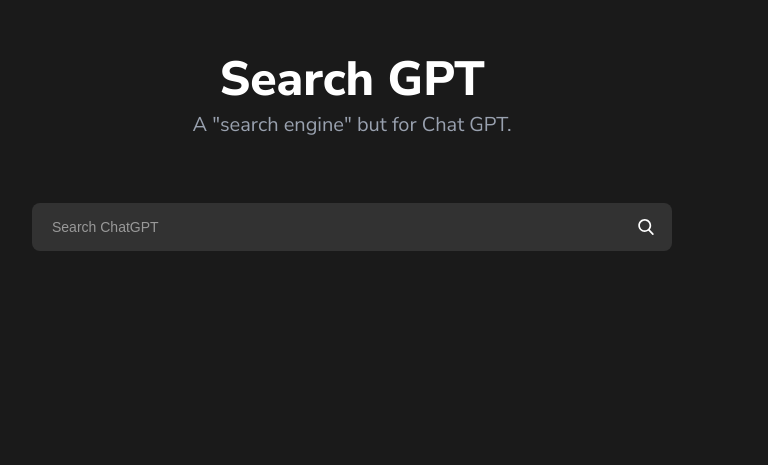
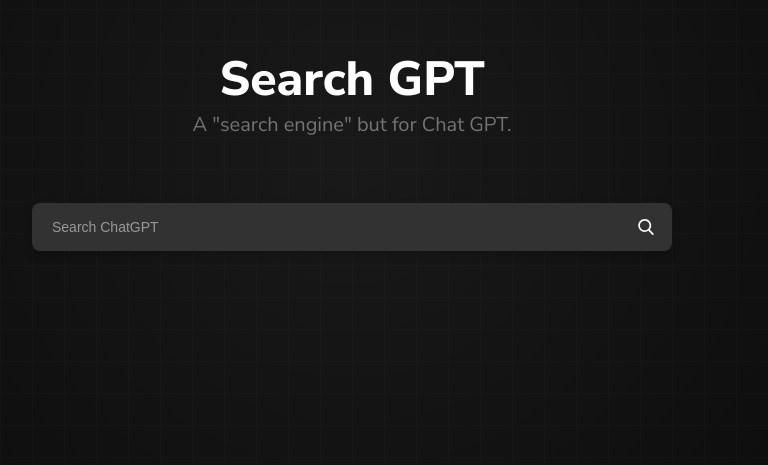
Before and after one commit to TheAmanM/search-gpt, a Next.js app: page / in a window 1280 px wide. Shown: the part 247-712 px from the top of the page, without its empty margins (288-1056 px from the left). Built offline with nearby package versions, Linux system fonts and the light colour scheme.

Commit message:
style: made home page look pretty

```diff
--- a/src/app/page.tsx
+++ b/src/app/page.tsx
@@ -9,7 +9,21 @@
   const formRef = useRef<HTMLFormElement>(null);
 
   return (
-    <main className="h-svh w-svw flex flex-col items-center justify-center bg-[#1A1A1A] text-gray-400">
+    <div className="min-h-svh w-full relative">
+      {/* Dark Sphere Grid Background */}
+      <div
+        className="absolute inset-0 -z-1"
+        style={{
+          background: "#090909",
+          backgroundImage: `
+        linear-gradient(to right, #FFFFFF03 1px, transparent 1px),
+        linear-gradient(to bottom, #FFFFFF03 1px, transparent 1px),
+        radial-gradient(circle at 50% 50%, #FFF1 0%, transparent 100%)
+      `,
+          backgroundSize: "32px 32px, 32px 32px, 100% 100%",
+        }}
+      />
+      <main className="h-svh w-svw flex flex-col items-center justify-center text-white/40">
         <Link href="/">
           <h1 className="font-bold text-4xl md:text-5xl text-white">
             Search GPT
@@ -32,7 +46,7 @@
             window.open(url, "_blank");
             formRef.current?.reset();
           }}
-        className="bg-[#323232] rounded-lg mt-12 md:mt-16 relative flex items-center text-gray-600 w-[calc(100svw-2rem)] max-w-160 py-1"
+          className="bg-[#323232] rounded-lg mt-12 md:mt-16 relative flex items-center text-gray-600 w-[calc(100svw-2rem)] max-w-160 py-1 shadow-[0_4px_8px_0px_rgba(0,0,0,0.20)]"
         >
           <input
             type="search"
@@ -56,5 +70,6 @@
           </button>
         </form>
       </main>
+    </div>
   );
 }
```
Lines whose indentation alone changed are shown as unchanged.
